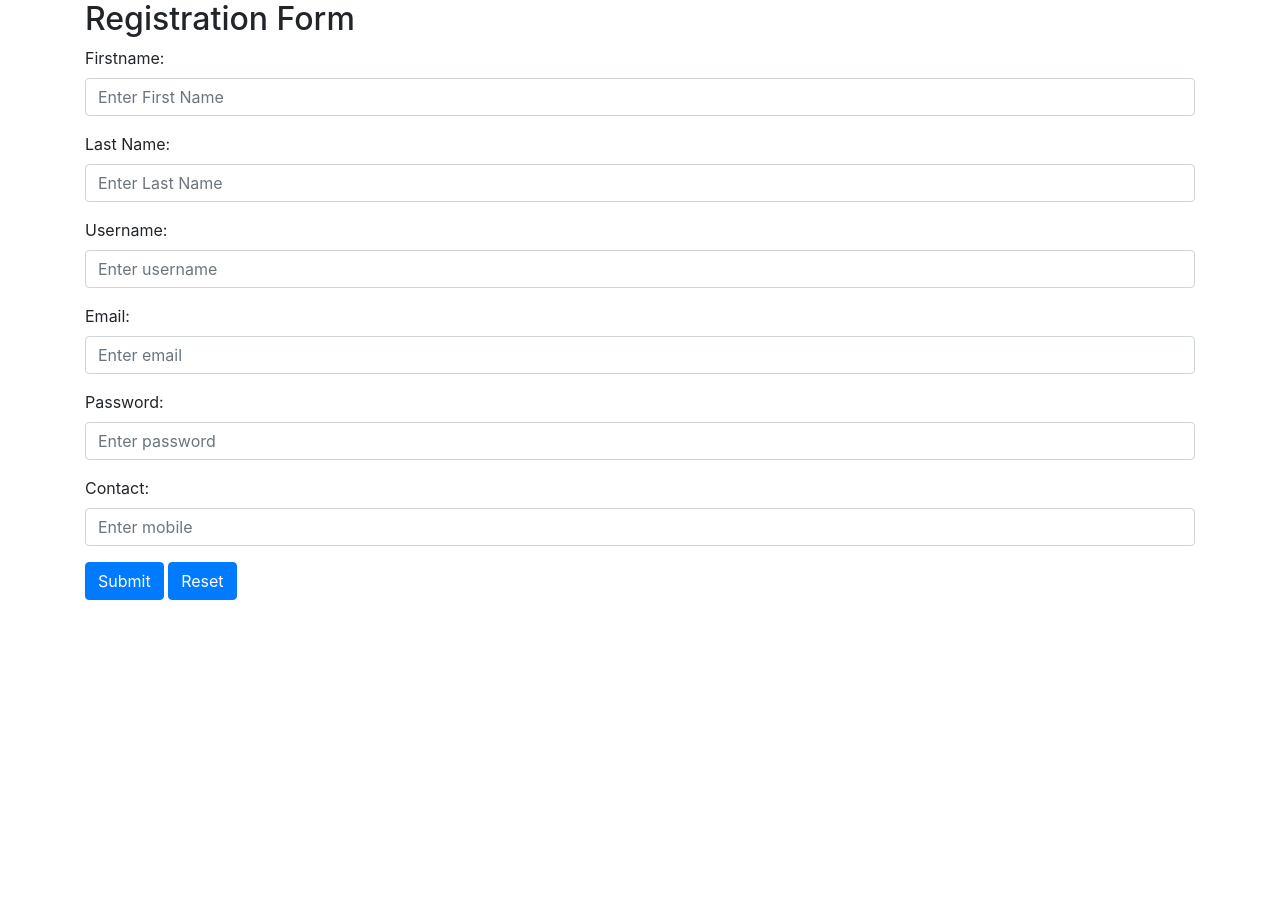
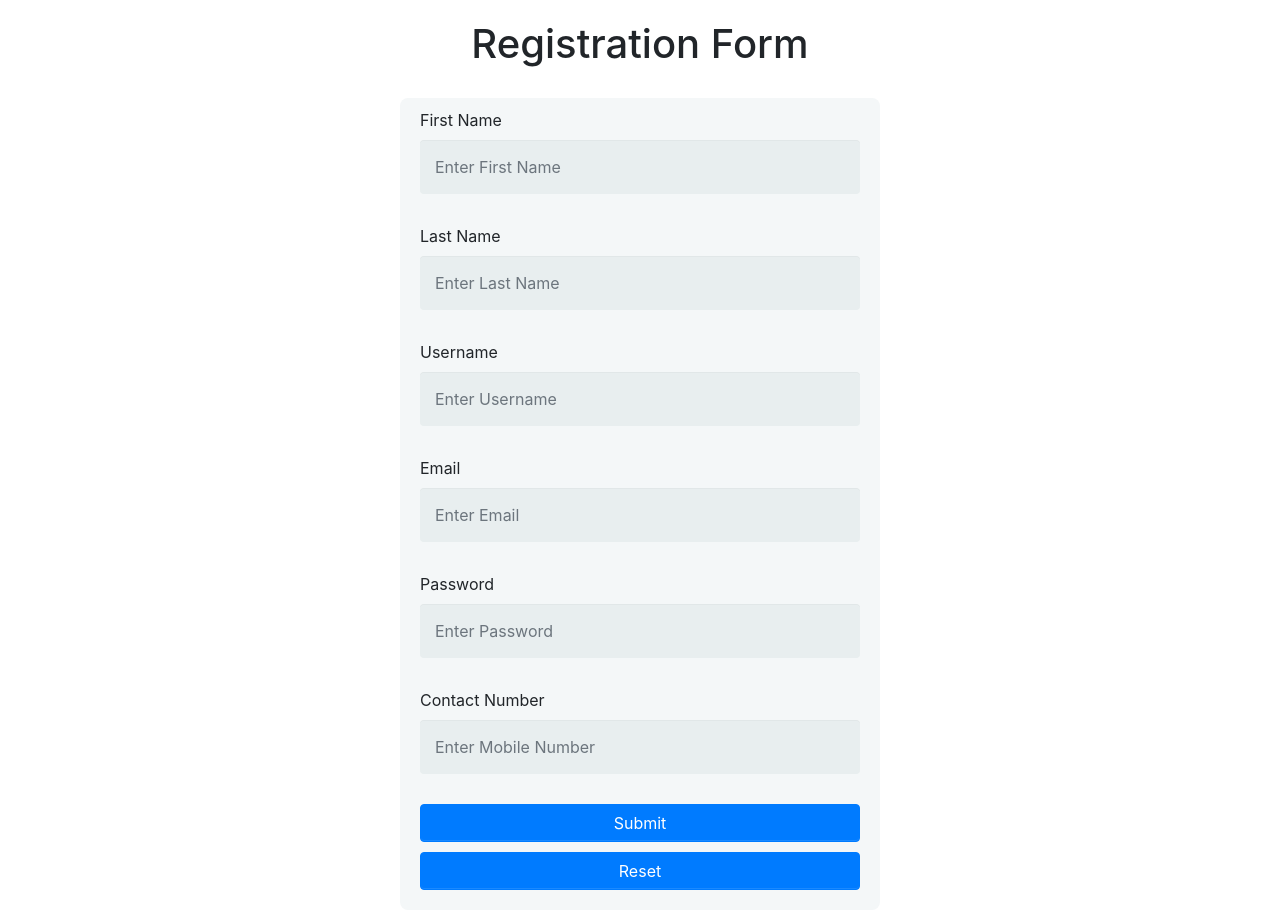
Before and after one commit to manav014/Book_Area, a Django app: page /users/register/ in a window 1280 px wide. Before the commit the page ends 600 px from the top, so only its background shows below. Run offline with Django 3.2, Linux system fonts and the light colour scheme; some libraries are stand-ins or nearby versions.

Commit message:
user login and register form updated

```diff
--- a/users/templates/users/register.html
+++ b/users/templates/users/register.html
@@ -8,6 +8,70 @@
     <script src="https://ajax.googleapis.com/ajax/libs/jquery/3.4.1/jquery.min.js"></script>
     <script src="https://cdnjs.cloudflare.com/ajax/libs/popper.js/1.16.0/umd/popper.min.js"></script>
     <script src="https://maxcdn.bootstrapcdn.com/bootstrap/4.4.1/js/bootstrap.min.js"></script>
+    <style type="text/css">
+        body{
+            margin-top: 20px;
+        }
+        form {
+          max-width: 300px;
+          margin: 10px auto;
+          padding: 10px 20px;
+          background: #f4f7f8;
+          border-radius: 8px;
+        }
+
+        h1 {
+          margin: 0 0 30px 0;
+          text-align: center;
+        }
+
+        input[type="text"],
+        input[type="password"],
+        input[type="email"]
+         {
+          background: rgba(255,255,255,0.1);
+          border: none;
+          font-size: 16px;
+          height: auto;
+          margin: 0;
+          outline: 0;
+          padding: 15px;
+          width: 100%;
+          background-color: #e8eeef;
+          color: #8a97a0;
+          box-shadow: 0 1px 0 rgba(0,0,0,0.03) inset;
+          margin-bottom: 30px;
+        }
+
+        button {
+          padding: 19px 39px 18px 39px;
+          color: #FFF;
+          background-color: #4bc970;
+          font-size: 18px;
+          text-align: center;
+          font-style: normal;
+          border-radius: 5px;
+          width: 100%;
+          border: 1px solid #3ac162;
+          border-width: 1px 1px 3px;
+          box-shadow: 0 -1px 0 rgba(255,255,255,0.1) inset;
+          margin-bottom: 10px;
+        }
+
+        label {
+          display: block;
+          margin-bottom: 8px;
+        }
+
+        @media screen and (min-width: 480px) {
+
+          form {
+            max-width: 480px;
+          }
+
+        }
+
+    </style>
 </head>
 <body>
  {% if messages %}
@@ -19,31 +83,31 @@
 {% endif %}
 
 <div class="container">
-    <h2>Registration Form</h2>
+    <h1>Registration Form</h1>
     <form action="/users/signup" method="post">
         <div class="form-group">
-            <label for="fname">Firstname:</label>
+            <label for="fname">First Name</label>
             <input type="text" class="form-control" id="fname" placeholder="Enter First Name" name="fname" required>
         </div>
         <div class="form-group">
-            <label for="lname">Last Name:</label>
+            <label for="lname">Last Name</label>
             <input type="text" class="form-control" id="lname" placeholder="Enter Last Name" name="lname"required>
         </div>
         <div class="form-group">
-            <label for="username">Username:</label>
-            <input type="text" class="form-control" id="username" placeholder="Enter username" name="username"required>
+            <label for="username">Username</label>
+            <input type="text" class="form-control" id="username" placeholder="Enter Username" name="username"required>
         </div>
         <div class="form-group">
-            <label for="email">Email:</label>
-            <input type="email" class="form-control" id="email" placeholder="Enter email" name="email"required>
+            <label for="email">Email</label>
+            <input type="email" class="form-control" id="email" placeholder="Enter Email" name="email"required>
         </div>
         <div class="form-group">
-            <label for="pwd">Password:</label>
-            <input type="password" class="form-control" id="pwd" placeholder="Enter password" name="pwd"required>
+            <label for="pwd">Password</label>
+            <input type="password" class="form-control" id="pwd" placeholder="Enter Password" name="pwd"required>
         </div>
         <div class="form-group">
-            <label for="mobile">Contact:</label>
-            <input type="text" class="form-control" id="mobile" placeholder="Enter mobile" name="mobile" required>
+            <label for="mobile">Contact Number</label>
+            <input type="text" class="form-control" id="mobile" placeholder="Enter Mobile Number" name="mobile" required>
         </div>
         {% csrf_token %}
         <button type="submit" class="btn btn-primary">Submit</button>
```
Also changed, not shown: users/static/css/style.css (added, +65 -0 lines), users/templates/users/login.html (+74 -7 lines).
